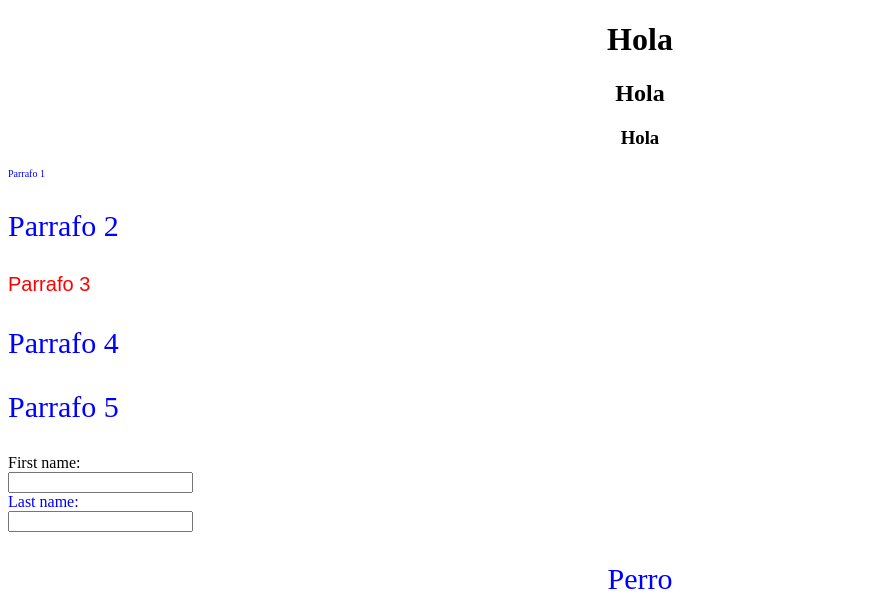
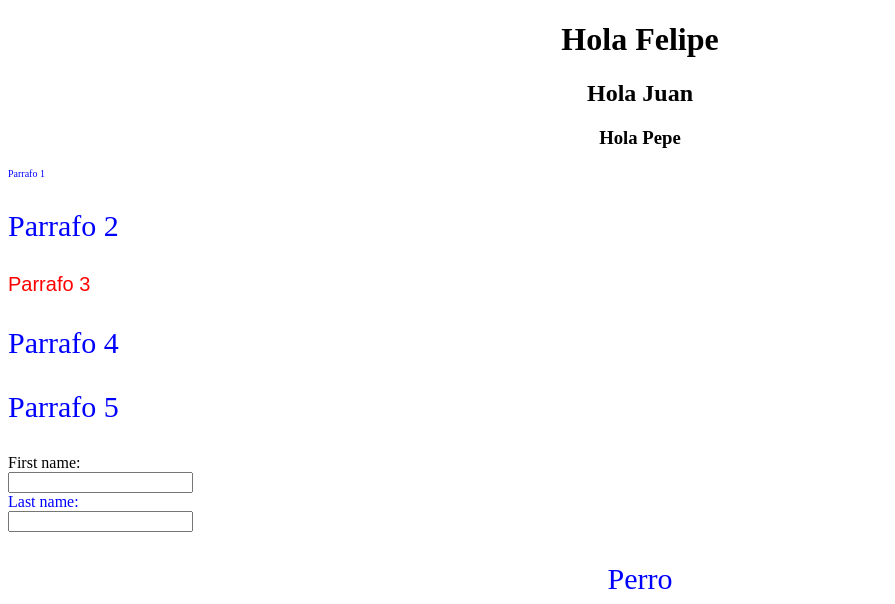
Before and after one commit to ffelipev2/E, a plain HTML site: page public_html/index.html in a window 1280 px wide. Shown: the top 604 px of the page, without its empty margins (0-895 px from the left). Drawn offline with Linux system fonts and the light colour scheme.

Commit message:
cambios en 3 lineas de codigo

```diff
--- a/public_html/index.html
+++ b/public_html/index.html
@@ -30,9 +30,9 @@
     </head>
     <body>
         <div class="centrarTexto">
-            <h1> Hola </h1>
-            <h2> Hola </h2>
-            <h3> Hola </h3>
+            <h1> Hola Felipe </h1>
+            <h2> Hola Juan </h2>
+            <h3> Hola Pepe</h3>
         </div>
         <p id="pTamaño"> Parrafo 1 </p>
         <p> Parrafo 2</p>
```
